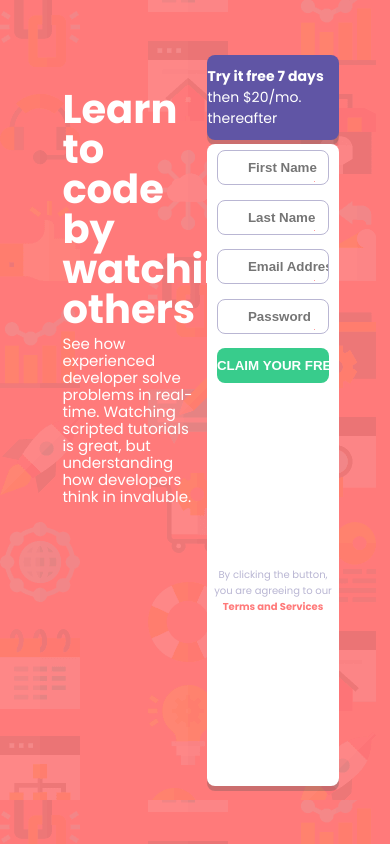
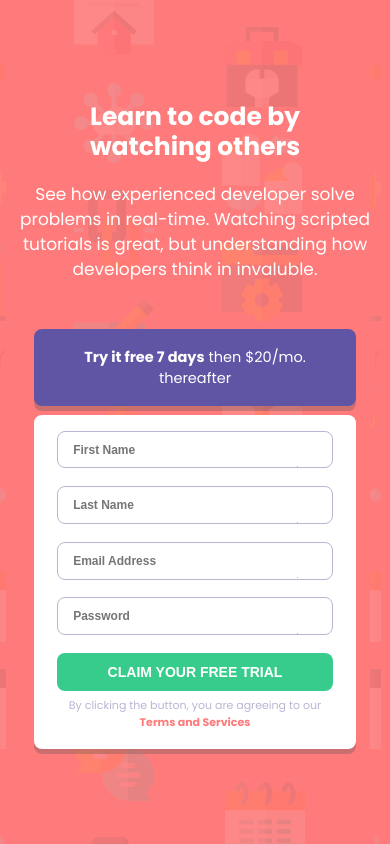
Before and after one commit to Azero182/form-signup, a plain HTML site: page index.html in a window 390 px wide. Drawn offline with Linux system fonts and the light colour scheme.

Commit message:
ADD mobile

```diff
--- a/styles.css
+++ b/styles.css
@@ -152,5 +152,84 @@ label input{
     position: relative;
     top: 32%;
 }
-
-/* ****** myForm es .unhidden y icon y text es hidden **** */
+@media (max-width:900px) {
+    .price {
+        font-size: 1rem;
+    }
+    .small-letter {
+        top: 38%;
+    }
+}
+@media (max-width:550px) {
+    .price {
+        font-size: 0.8rem;
+        padding: 0;
+    }
+    #submit {
+        font-size: 1rem;
+    }
+    .title {
+        font-size: 2rem;
+        line-height: 1.9rem;
+    }
+    .description {
+        font-size: 1.2rem;
+    }
+    label input {
+        font-size: 1.2rem;
+    }
+}
+@media (max-width:450px) {
+    body {
+        background-image: url('./bg-intro-mobile.png');
+        min-width: 375px;
+        height: 100vh;
+    }
+    main {
+        flex-direction: column;
+        width: 95%;
+        height: 700px;
+    }
+    .empty {
+        width: 95%;
+        height: 40%;
+    }
+    .title {
+        width: 95%;
+        font-size: 2.5rem;
+        margin: 3rem auto 1.5rem auto;
+        line-height: 3rem;
+        text-align: center;
+    }
+    .description {
+        width: 100%;
+        margin: 0.5rem auto;
+        text-align: center;
+        font-size: 1.7rem;
+        line-height: 2.5rem;
+    }
+    .container {
+       width: 95%;
+       margin-top: 2.7rem;
+       min-height: fit-content;
+       height: 700px;
+    }
+    .price {
+        height: 20%;
+        font-size: 1.45rem;
+        padding: 1.5rem 5rem;
+        text-align: center;
+    }
+    #submit {
+        font-size: 1.4rem;
+    }
+    label input {
+        padding-left: 1.5rem;
+    }
+    .small-letter {
+        width: 90%;
+        text-align: center;
+        font-size: 1.1rem;
+        margin: 0 auto;
+    }
+}
```
Also changed, not shown: index.html (+1 -3 lines).
